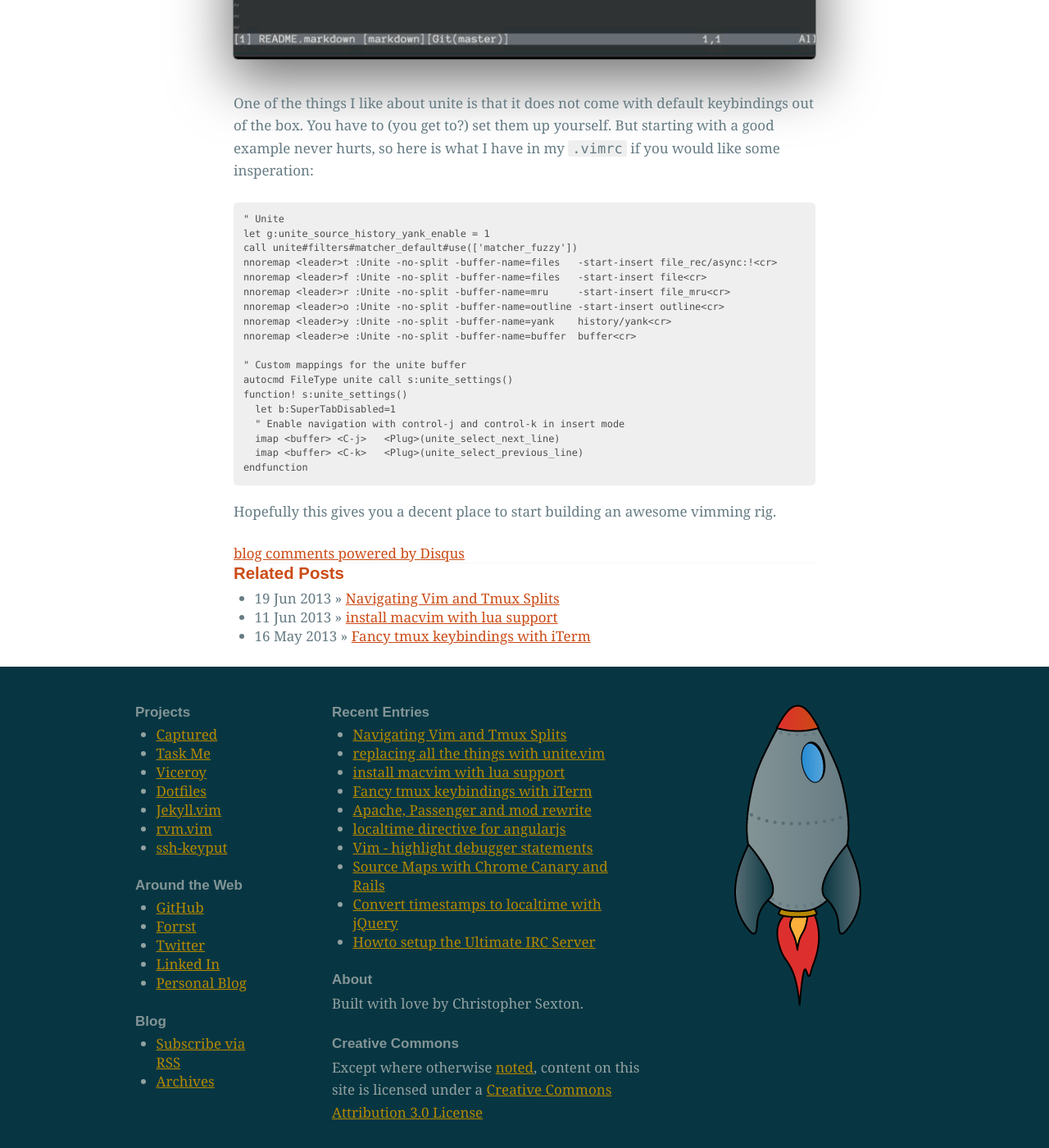
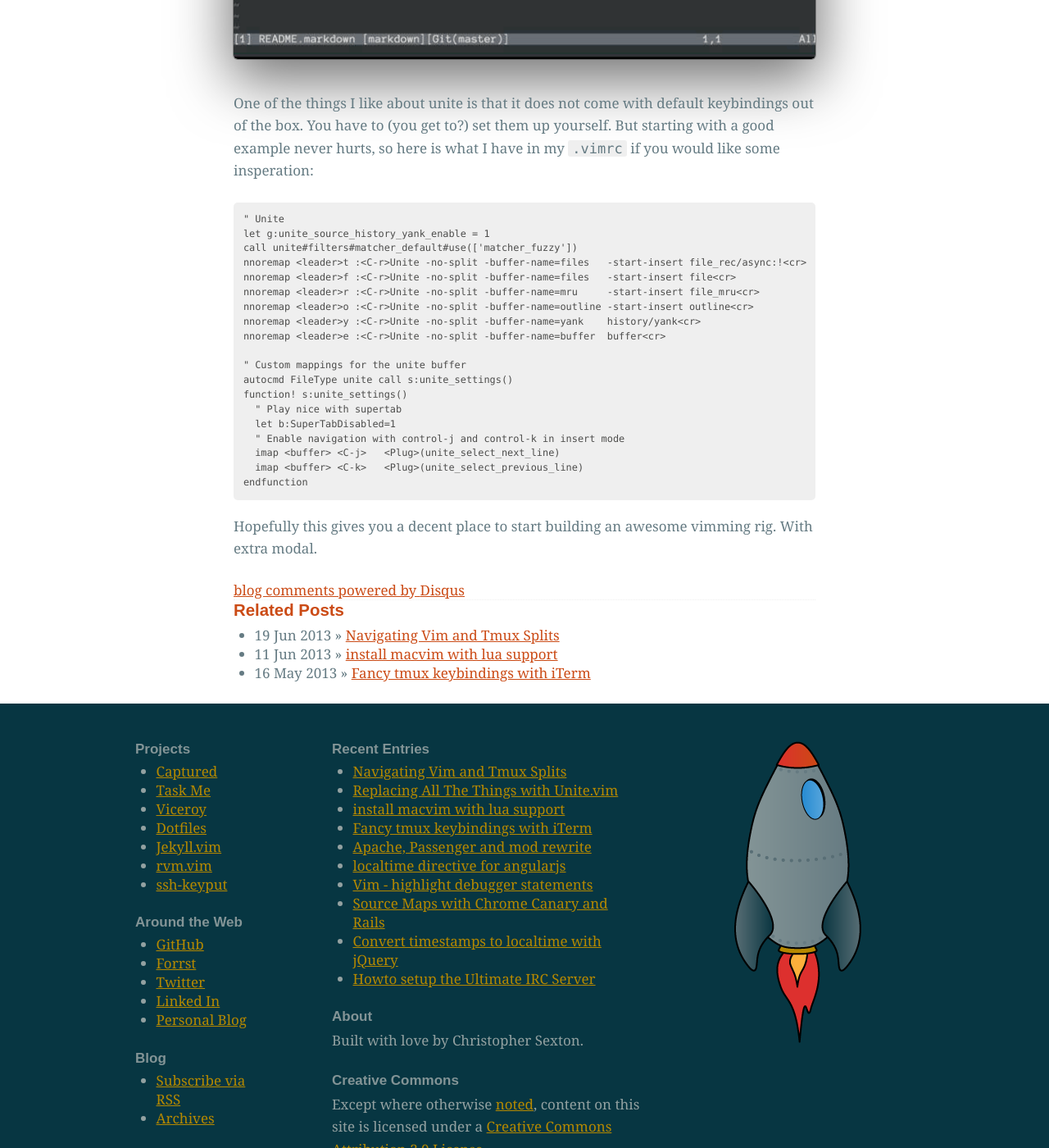
Before and after one commit to csexton/codeography.com, a Jekyll site: the page built from _posts/2013-06-17-replacing-all-the-things-with-unite-vim.markdown, in a window 1280 px wide and 1400 px high, scrolled down 1278 px. Shown: the whole window at 82% size. Built offline with Jekyll 4.4.1, drawn with Linux system fonts in a browser that asks for light colours; nearby versions of some CDN libraries; some web fonts are replaced; Markdown is read by kramdown in place of the engine named in the settings; comment, search, counter and statistics services are not loaded; some of the changed text lies outside the part shown.

Commit message:
Bit of cleanup

```diff
--- a/_posts/2013-06-17-replacing-all-the-things-with-unite-vim.markdown
+++ b/_posts/2013-06-17-replacing-all-the-things-with-unite-vim.markdown
@@ -1,6 +1,6 @@
 ---
 layout: post
-title: replacing all the things with unite.vim
+title: Replacing All The Things with Unite.vim
 ---
 
 Recently started using [Unite.vim](https://github.com/Shougo/unite.vim) and have really been liking it. I found it through a blog post by [Bailey Ling](http://bling.github.io//blog/2013/06/02/unite-dot-vim-the-plugin-you-didnt-know-you-need/#comment-919769841) where he describes how he replaced a number of his plugins with Unite. So I gave it a go, and sure enough I was able to replace Command-T, Yankstack and BufExplorer.
@@ -24,20 +24,21 @@ One of the things I like about unite is that it does not come with default keybi
     " Unite
     let g:unite_source_history_yank_enable = 1
     call unite#filters#matcher_default#use(['matcher_fuzzy'])
-    nnoremap <leader>t :Unite -no-split -buffer-name=files   -start-insert file_rec/async:!<cr>
-    nnoremap <leader>f :Unite -no-split -buffer-name=files   -start-insert file<cr>
-    nnoremap <leader>r :Unite -no-split -buffer-name=mru     -start-insert file_mru<cr>
-    nnoremap <leader>o :Unite -no-split -buffer-name=outline -start-insert outline<cr>
-    nnoremap <leader>y :Unite -no-split -buffer-name=yank    history/yank<cr>
-    nnoremap <leader>e :Unite -no-split -buffer-name=buffer  buffer<cr>
+    nnoremap <leader>t :<C-r>Unite -no-split -buffer-name=files   -start-insert file_rec/async:!<cr>
+    nnoremap <leader>f :<C-r>Unite -no-split -buffer-name=files   -start-insert file<cr>
+    nnoremap <leader>r :<C-r>Unite -no-split -buffer-name=mru     -start-insert file_mru<cr>
+    nnoremap <leader>o :<C-r>Unite -no-split -buffer-name=outline -start-insert outline<cr>
+    nnoremap <leader>y :<C-r>Unite -no-split -buffer-name=yank    history/yank<cr>
+    nnoremap <leader>e :<C-r>Unite -no-split -buffer-name=buffer  buffer<cr>
 
     " Custom mappings for the unite buffer
     autocmd FileType unite call s:unite_settings()
     function! s:unite_settings()
+      " Play nice with supertab
       let b:SuperTabDisabled=1
       " Enable navigation with control-j and control-k in insert mode
       imap <buffer> <C-j>   <Plug>(unite_select_next_line)
       imap <buffer> <C-k>   <Plug>(unite_select_previous_line)
     endfunction
 
-Hopefully this gives you a decent place to start building an awesome vimming rig.
+Hopefully this gives you a decent place to start building an awesome vimming rig. With extra modal.
```
Also changed, not shown: _posts/2013-06-19-navigating-vim-and-tmux-splits.markdown (+4 -4 lines).
